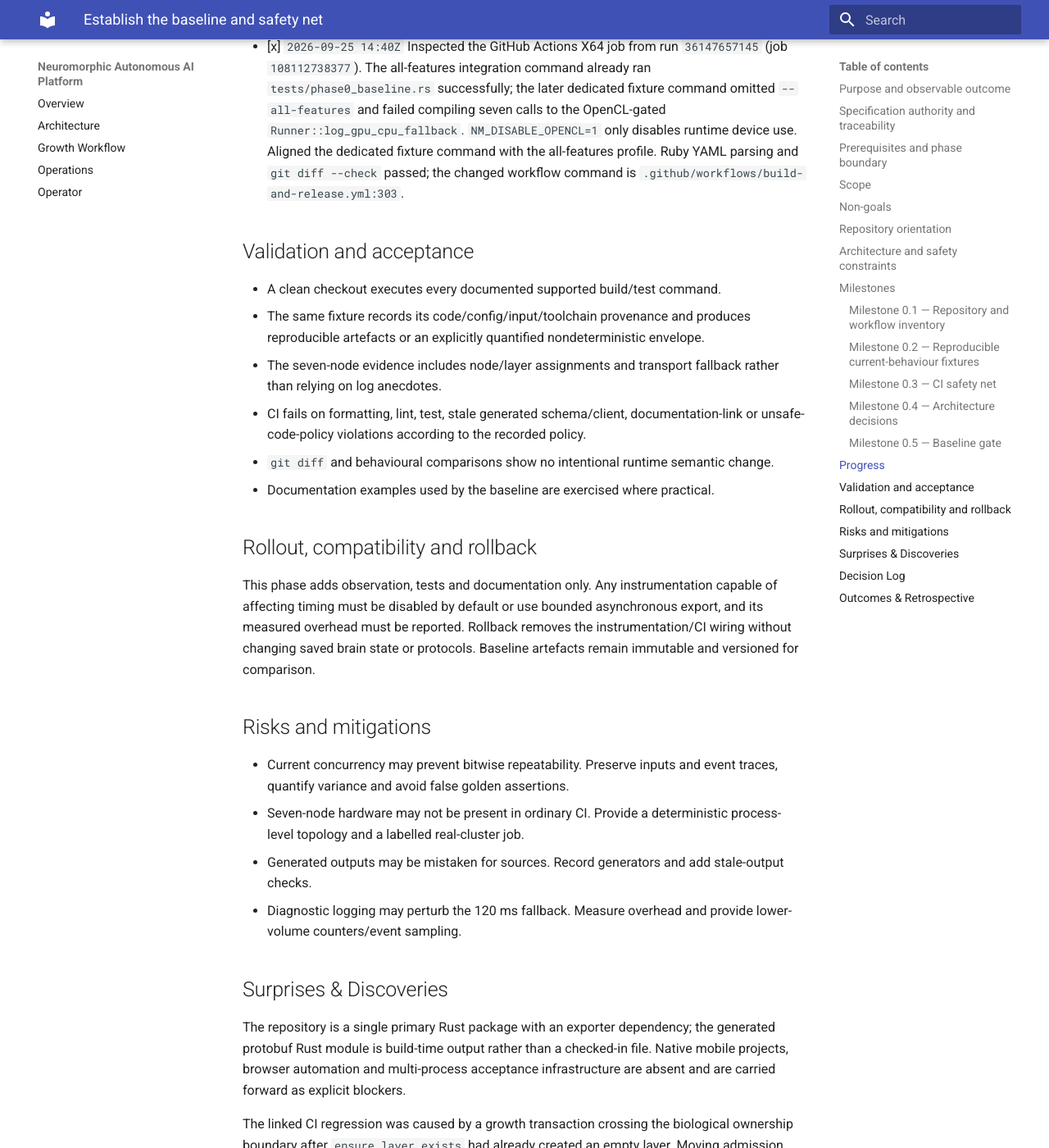
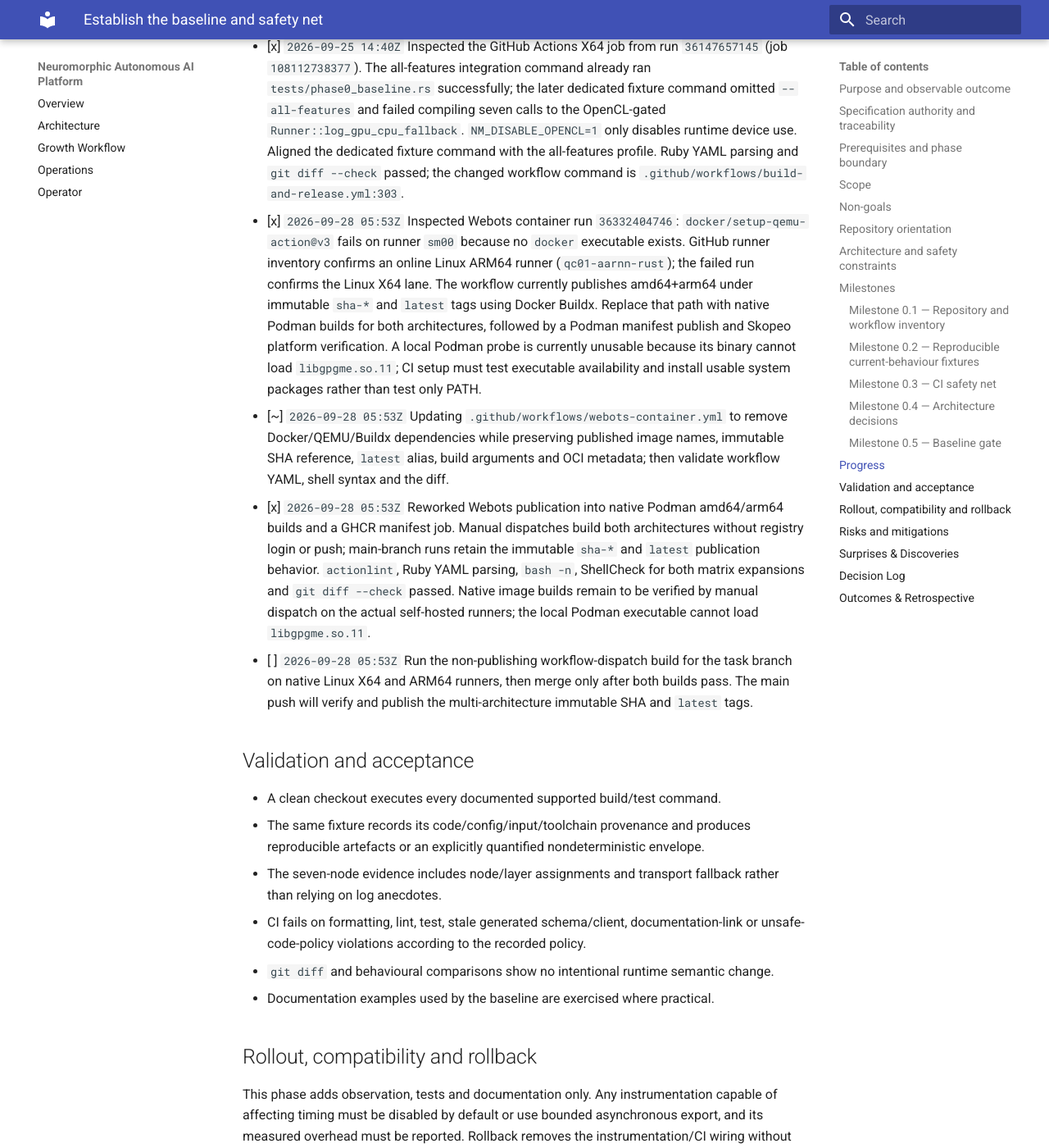
Before and after one commit to neuralmimicry/aarnn_rust, an MkDocs documentation site: the page built from docs/execplans/phase-00-baseline.md, in a window 1280 px wide and 1400 px high, scrolled down 4379 px. Shown: the whole window at 82% size. Built offline with MkDocs 1.6.1 and Material for MkDocs 9.7.7, drawn with Linux system fonts in a browser that asks for light colours; some of the changed text lies outside the part shown.

Commit message:
ci: build Webots image with native Podman runners

```diff
--- a/docs/execplans/phase-00-baseline.md
+++ b/docs/execplans/phase-00-baseline.md
@@ -116,6 +116,32 @@ Repeat the supported scenarios from a clean environment, compare artefacts, insp
   disables runtime device use. Aligned the dedicated fixture command with the
   all-features profile. Ruby YAML parsing and `git diff --check` passed; the
   changed workflow command is `.github/workflows/build-and-release.yml:303`.
+- [x] `2026-09-28 05:53Z` Inspected Webots container run `36332404746`:
+  `docker/setup-qemu-action@v3` fails on runner `sm00` because no `docker`
+  executable exists. GitHub runner inventory confirms an online Linux ARM64
+  runner (`qc01-aarnn-rust`); the failed run confirms the Linux X64 lane. The
+  workflow currently publishes amd64+arm64 under immutable `sha-*` and
+  `latest` tags using Docker Buildx. Replace that path with native Podman builds
+  for both architectures, followed by a Podman manifest publish and Skopeo
+  platform verification. A local Podman probe is currently unusable because
+  its binary cannot load `libgpgme.so.11`; CI setup must test executable
+  availability and install usable system packages rather than test only PATH.
+- [~] `2026-09-28 05:53Z` Updating `.github/workflows/webots-container.yml` to
+  remove Docker/QEMU/Buildx dependencies while preserving published image
+  names, immutable SHA reference, `latest` alias, build arguments and OCI
+  metadata; then validate workflow YAML, shell syntax and the diff.
+- [x] `2026-09-28 05:53Z` Reworked Webots publication into native Podman
+  amd64/arm64 builds and a GHCR manifest job. Manual dispatches build both
+  architectures without registry login or push; main-branch runs retain the
+  immutable `sha-*` and `latest` publication behavior. `actionlint`, Ruby YAML
+  parsing, `bash -n`, ShellCheck for both matrix expansions and `git diff
+  --check` passed. Native image builds remain to be verified by manual dispatch
+  on the actual self-hosted runners; the local Podman executable cannot load
+  `libgpgme.so.11`.
+- [ ] `2026-09-28 05:53Z` Run the non-publishing workflow-dispatch build for the
+  task branch on native Linux X64 and ARM64 runners, then merge only after both
+  builds pass. The main push will verify and publish the multi-architecture
+  immutable SHA and `latest` tags.
 
 ## Validation and acceptance
 
@@ -157,6 +183,11 @@ dedicated invocation omitted `--all-features`. This disabled the compile-time
 OpenCL helper required by current `Runner` call sites; the OpenCL environment
 switch controls runtime device selection only.
 
+The 2026-09-27 Webots image workflow failure is a container-tool mismatch:
+Docker QEMU setup runs before any build step, but the self-hosted runner is
+Podman-based and has no Docker executable. Native X64 and ARM64 runners are
+available, so there is no need to add QEMU or a Docker-compatible daemon.
+
 ## Decision Log
 
 - Initial decision: Phase 0 is observational and must not repair known distributed defects. Authority: Section 20.1.
@@ -170,6 +201,13 @@ switch controls runtime device selection only.
   though it omits the heavier duplicate X64 library, integration, doctest and
   release-smoke gates. The workflow uses the quoted Cargo test selector and
   disables OpenCL for deterministic CPU validation.
+- `2026-09-28` Webots container publication will build natively with Podman on
+  Linux X64 and ARM64 self-hosted runners, publish architecture-qualified
+  staging tags, then assemble the existing immutable SHA and `latest` aliases
+  with a multi-architecture manifest. This preserves native page-size and
+  image behavior without Docker, Buildx or QEMU. Authority: Phase 0 CI safety
+  net and repository requirement to keep Linux Actions jobs on self-hosted
+  runners.
 
 ## Outcomes & Retrospective
 
```
Also changed, not shown: 1 other file.
